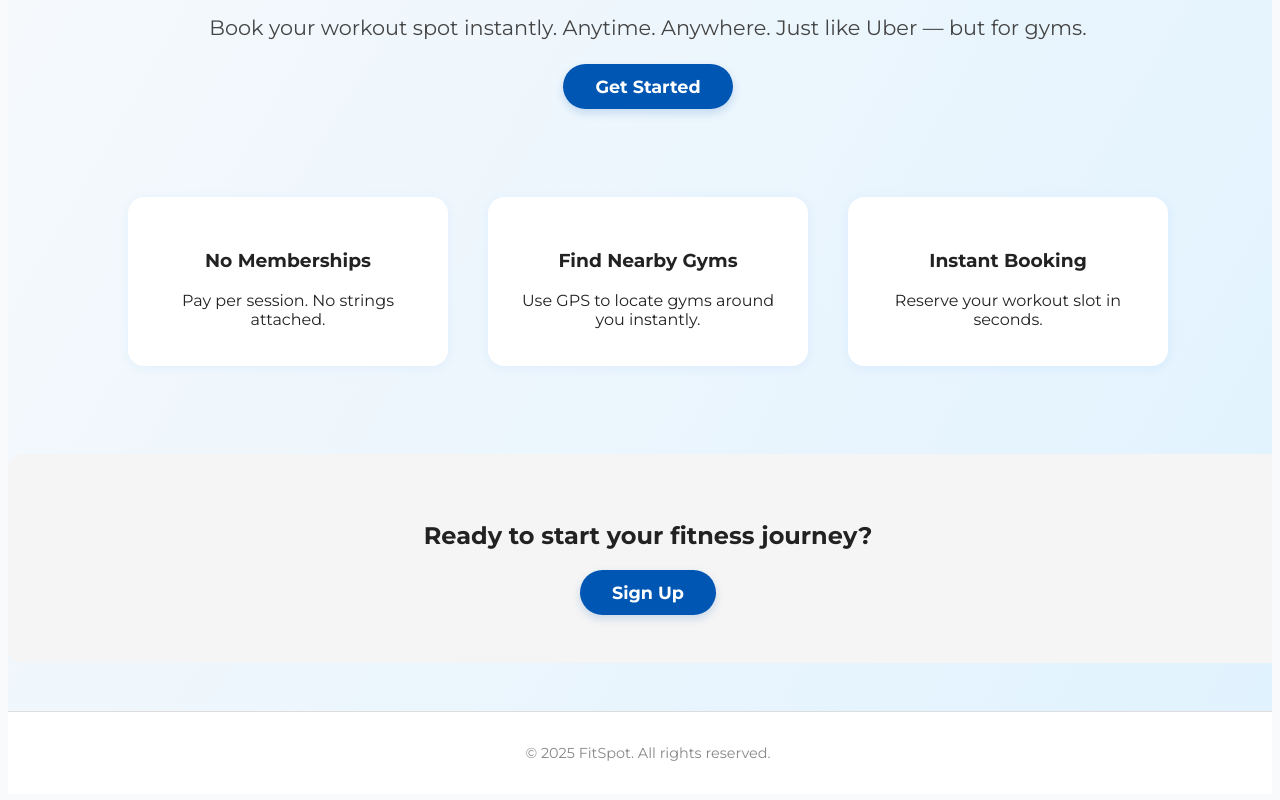
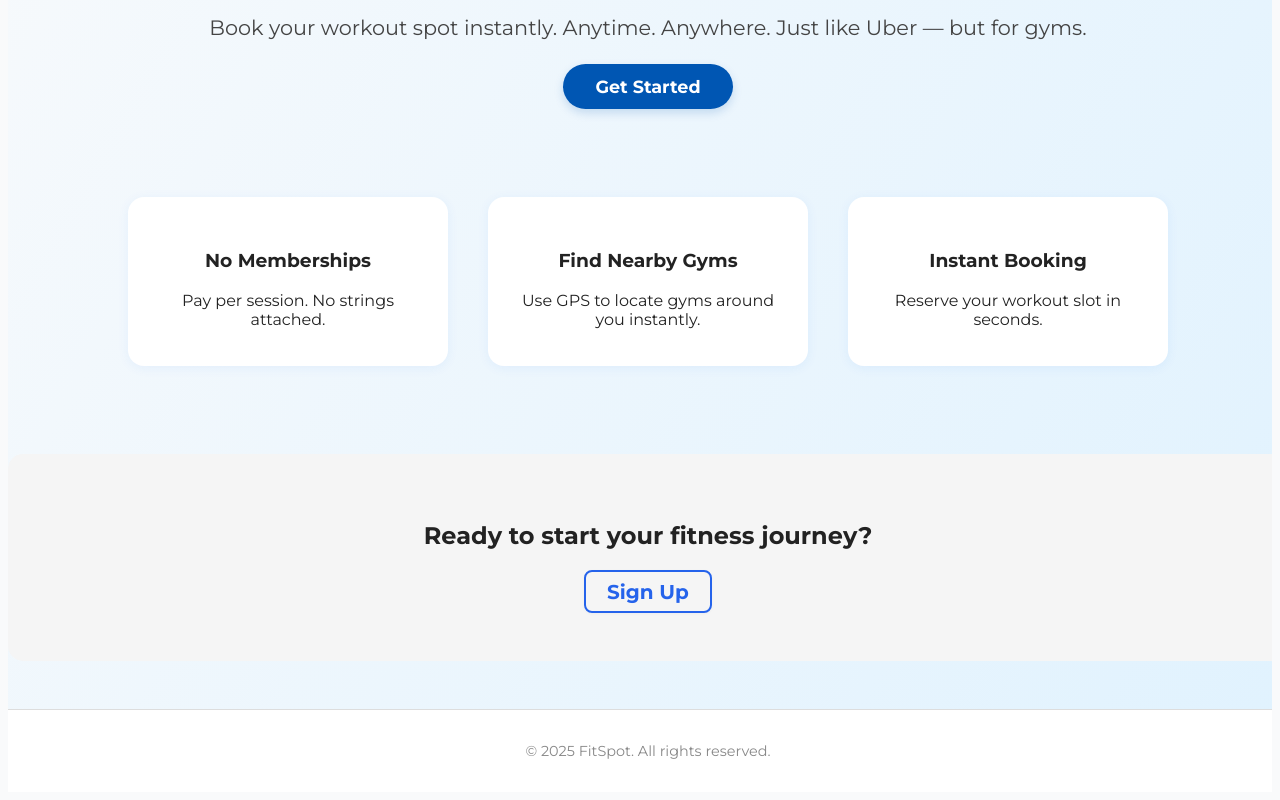
Before and after one commit to StartedtoCodewithAI/FitSpot, a React (Vite) app: page /#/ in a window 1280 px wide. Shown: the part 421-1221 px from the top of the page. Built offline with nearby package versions, Linux system fonts and the light colour scheme.

Commit message:
Update Home.jsx

```diff
--- a/src/pages/Home.jsx
+++ b/src/pages/Home.jsx
@@ -126,7 +126,7 @@ export default function Home() {
           justify-content: center;
           align-items: center;
         }
-        .callToAction .center-btn-row .cta {
+        .callToAction .center-btn-row .nav-btn {
           margin: 0 auto;
           display: block;
         }
@@ -236,7 +236,7 @@ export default function Home() {
           <section className="callToAction">
             <h2>Ready to start your fitness journey?</h2>
             <div className="center-btn-row">
-              <button className="cta" onClick={() => navigate("/signup")}>
+              <button className="nav-btn" onClick={() => navigate("/signup")}>
                 Sign Up
               </button>
             </div>
```
